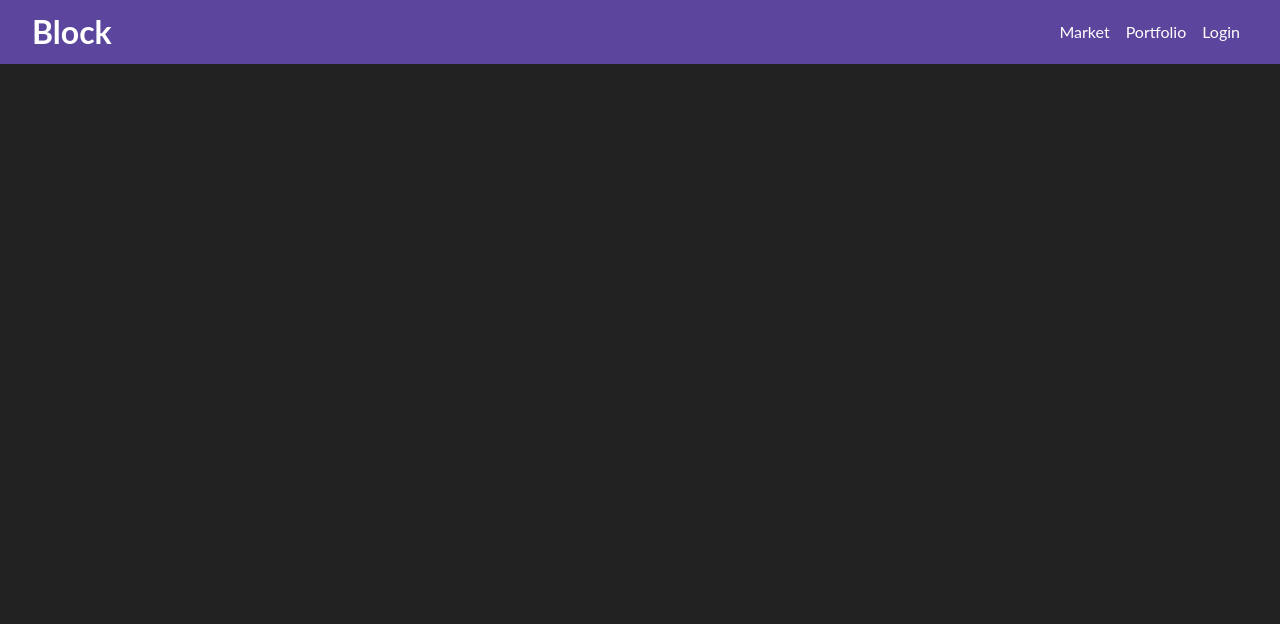
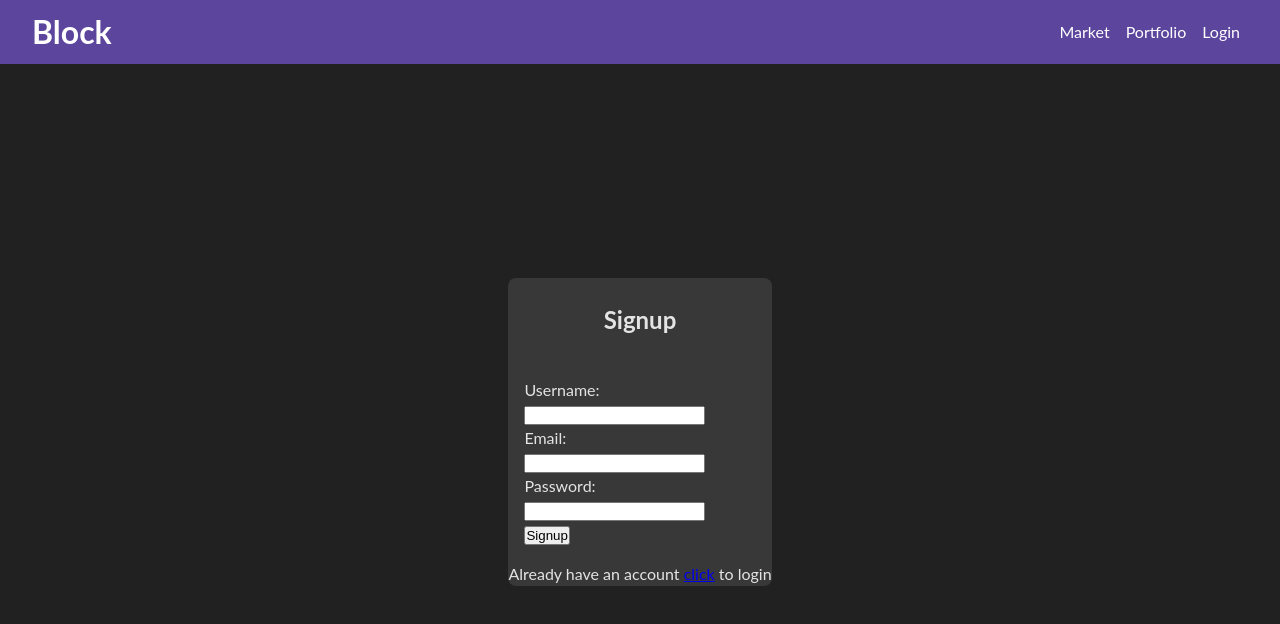
Before and after one commit to ShafiArnob/crypto-app, a React (Create React App) app in the folder crypto-app-client/: page /signup in a window 1280 px wide. Shown: the top 624 px of the page. Built offline with nearby package versions, Linux system fonts and the light colour scheme.

Commit message:
signup page

```diff
--- a/crypto-app-client/public/index.html
+++ b/crypto-app-client/public/index.html
@@ -24,7 +24,7 @@
       work correctly both with client-side routing and a non-root public URL.
       Learn how to configure a non-root public URL by running `npm run build`.
     -->
-    <title>CryptoFolio</title>
+    <title>Block</title>
   </head>
   <body>
     <noscript>You need to enable JavaScript to run this app.</noscript>
--- a/crypto-app-client/src/App.js
+++ b/crypto-app-client/src/App.js
@@ -4,6 +4,7 @@ import Crypto from './pages/Crypto/Crypto';
 import Login from './pages/Login/Login';
 import Markets from './pages/Markets/Markets';
 import Portfolio from './pages/Portfolio/Portfolio';
+import Signup from './pages/Signup/Signup';
 import Navbar from './Shared/Navbar';
 
 function App() {
@@ -14,6 +15,7 @@ function App() {
         <Routes>
           <Route path="/" element={<Markets/>}></Route>
           <Route path="/login" element={<Login/>}></Route>
+          <Route path="/signup" element={<Signup/>}></Route>
           <Route path="/coins/:id" element={<Crypto/>}></Route>
           <Route path='/portfolio' element={<Portfolio/>}></Route>
         </Routes>
--- a/crypto-app-client/src/pages/Login/Login.css
+++ b/crypto-app-client/src/pages/Login/Login.css
@@ -14,6 +14,7 @@
   /* background-color: brown; */
 }
 .login-form{
+  border-radius: 8px;
   background-color: var(--background-secondary);
 }
 .login-form h2{
--- a/crypto-app-client/src/pages/Login/Login.jsx
+++ b/crypto-app-client/src/pages/Login/Login.jsx
@@ -1,4 +1,5 @@
 import React from 'react'
+import { Link } from 'react-router-dom'
 import './Login.css'
 const Login = () => {
   return (
@@ -17,6 +18,7 @@ const Login = () => {
           </div>
           <button>Login</button>
         </form>
+        <p>Dont have an account <span><Link to="/signup">click</Link></span> to signup</p>
       </div>
     </div>
   )
--- a/crypto-app-client/src/pages/Signup/Signup.jsx
+++ b/crypto-app-client/src/pages/Signup/Signup.jsx
@@ -1,8 +1,31 @@
 import React from 'react'
+import { Link } from 'react-router-dom'
 
 const Signup = () => {
   return (
-    <div>Signup</div>
+    <div className='login-page'>
+      <div className='login-form'>
+        <h2>Signup</h2>
+        <form>
+          <div>
+            <p>Username: </p>
+            <input type="email" name="email" id="email" />
+          </div>
+
+          <div>
+            <p>Email: </p>
+            <input type="email" name="email" id="email" />
+          </div>
+
+          <div>
+            <p>Password: </p>
+            <input type="password" name="password" id="password" />
+          </div>
+          <button>Signup</button>
+        </form>
+        <p>Already have an account <span><Link to="/login">click</Link></span> to login</p>
+      </div>
+    </div>
   )
 }
 
```
